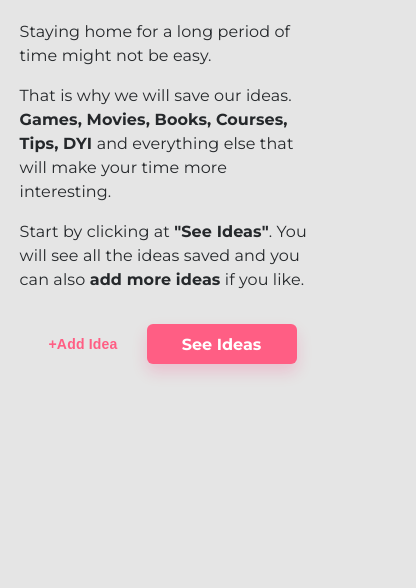
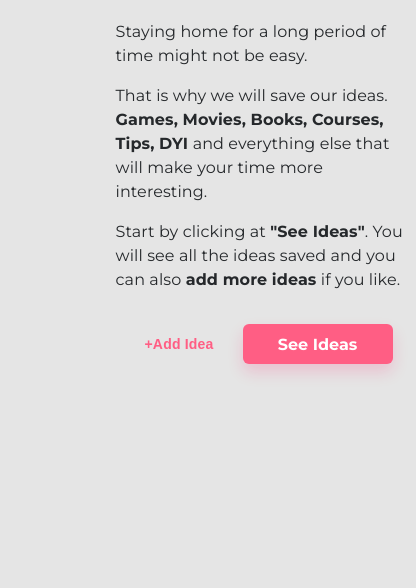
Before and after one commit to leoitrick/creativeHouse, a website: page views/index.html in a window 390 px wide. Shown: the part 256-844 px from the top of the page, 416 px wide, since content can reach past the window. Drawn offline with nearby package versions, Linux system fonts and the light colour scheme; files that its build step writes are made by us from their sources; files whose address does not match are found by name.

Commit message:
fixed some resposiveness

```diff
--- a/public/styles.css
+++ b/public/styles.css
@@ -268,3 +268,18 @@ form button:hover {
   margin-top: 0;
   font-size: 32px;
 }
+
+/* Adding responsivenes to the site  */
+@media only screen and (max-width: 700px) {
+  #container {
+    grid-template-columns: 1fr;
+  }
+
+  #intro {
+    padding-left: 6rem;
+  }
+
+  #container main section {
+    grid-template-columns: 1fr;
+  }
+}
```
